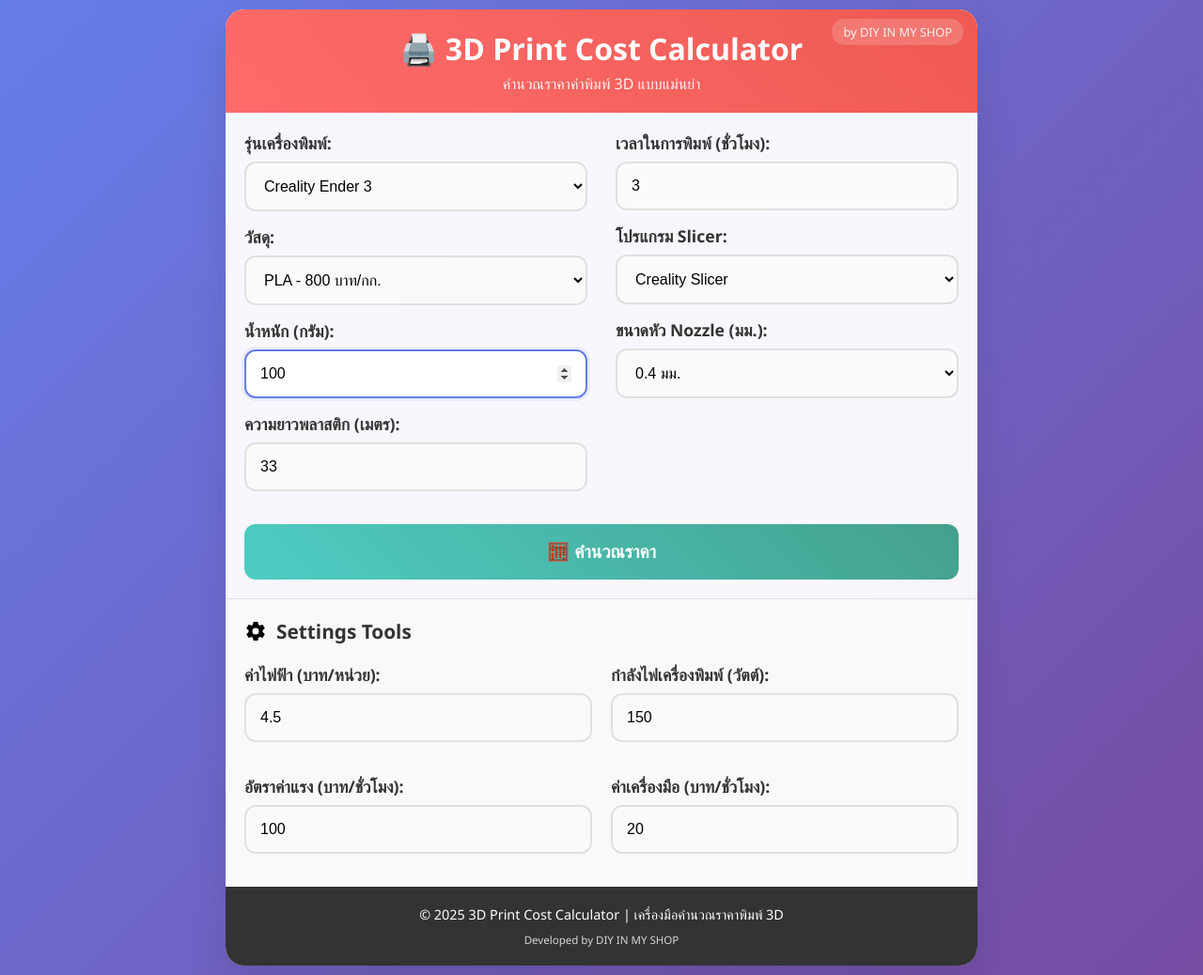
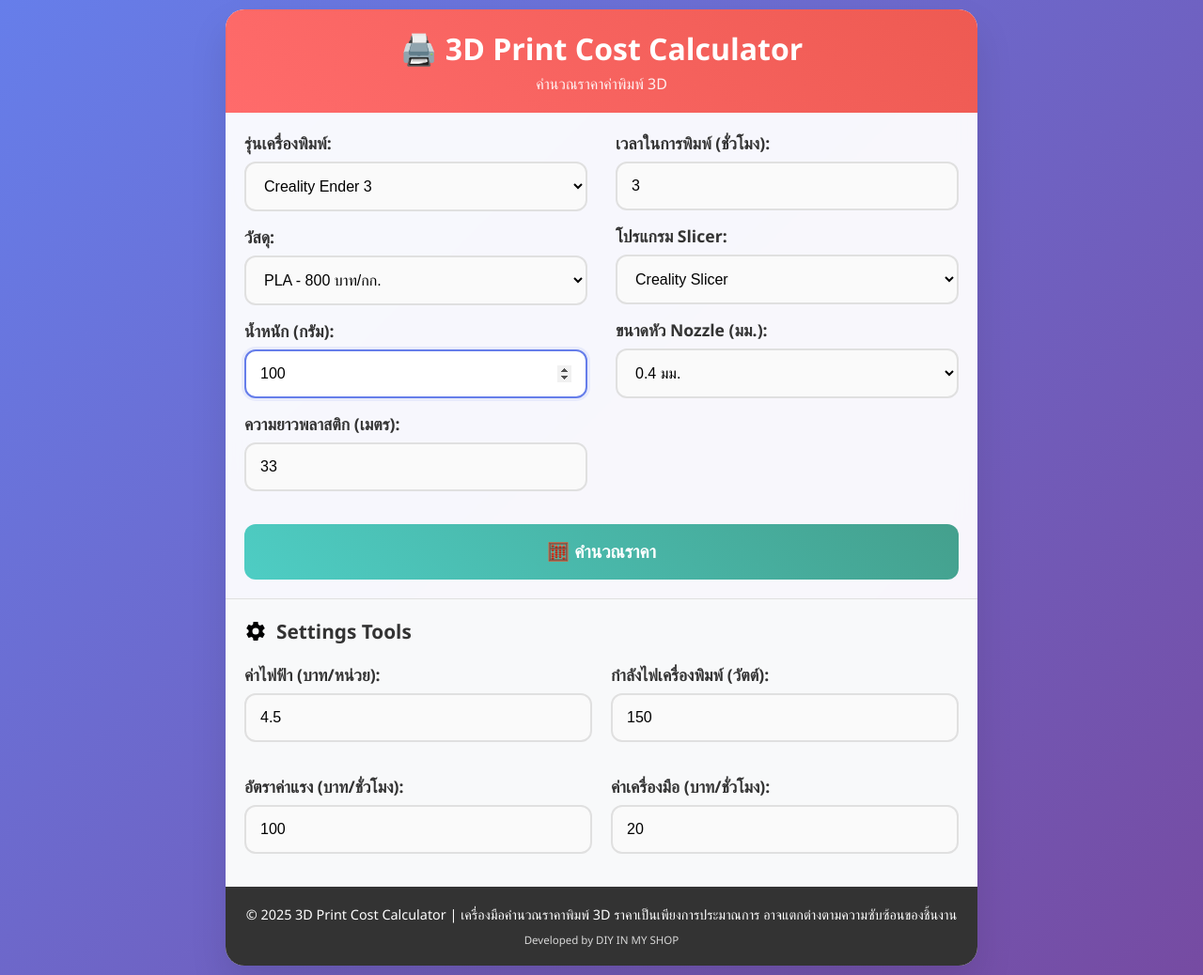
Before and after one commit to DiyInMySHOP/3D-Print-Cost.github.io, a plain HTML site: page index.html in a window 1280 px wide. Shown: the whole page at 94% size. Drawn offline with Linux system fonts and the light colour scheme.

Commit message:
Update index.html

```diff
--- a/index.html
+++ b/index.html
@@ -249,9 +249,8 @@
 <body>
     <div class="container">
         <div class="header">
-            <div class="developer-credit">by DIY IN MY SHOP</div>
             <h1>🖨️ 3D Print Cost Calculator</h1>
-            <p>คำนวณราคาค่าพิมพ์ 3D แบบแม่นยำ</p>
+            <p>คำนวณราคาค่าพิมพ์ 3D </p>
         </div>
 
         <div class="form-section">
@@ -383,7 +382,7 @@
         </div>
 
         <div class="footer">
-            <p>© 2025 3D Print Cost Calculator | เครื่องมือคำนวณราคาพิมพ์ 3D</p>
+            <p>© 2025 3D Print Cost Calculator | เครื่องมือคำนวณราคาพิมพ์ 3D  ราคาเป็นเพียงการประมาณการ อาจแตกต่างตามความซับซ้อนของชิ้นงาน </p>
             <p style="margin-top: 10px; font-size: 0.8em; opacity: 0.8;">Developed by DIY IN MY SHOP</p>
         </div>
     </div>
```
